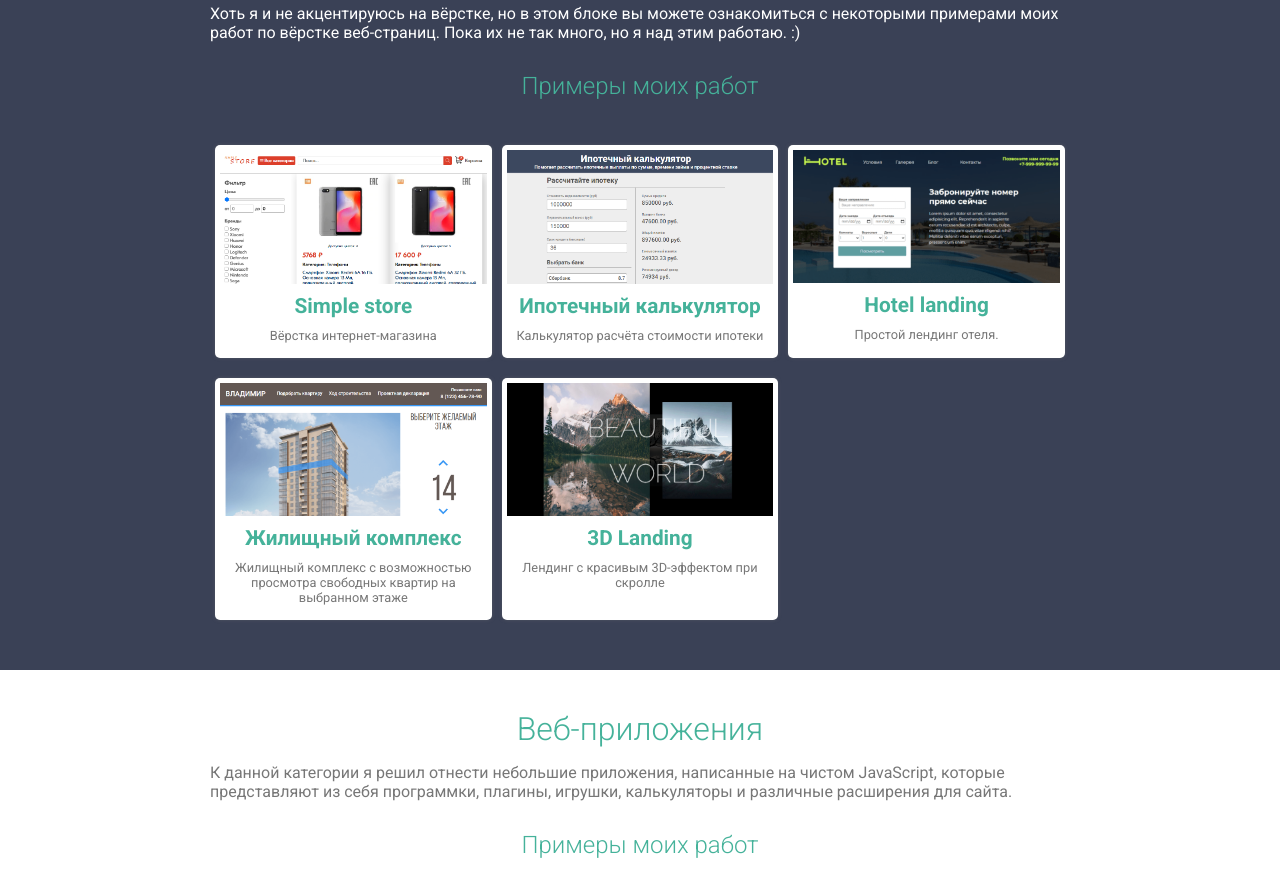
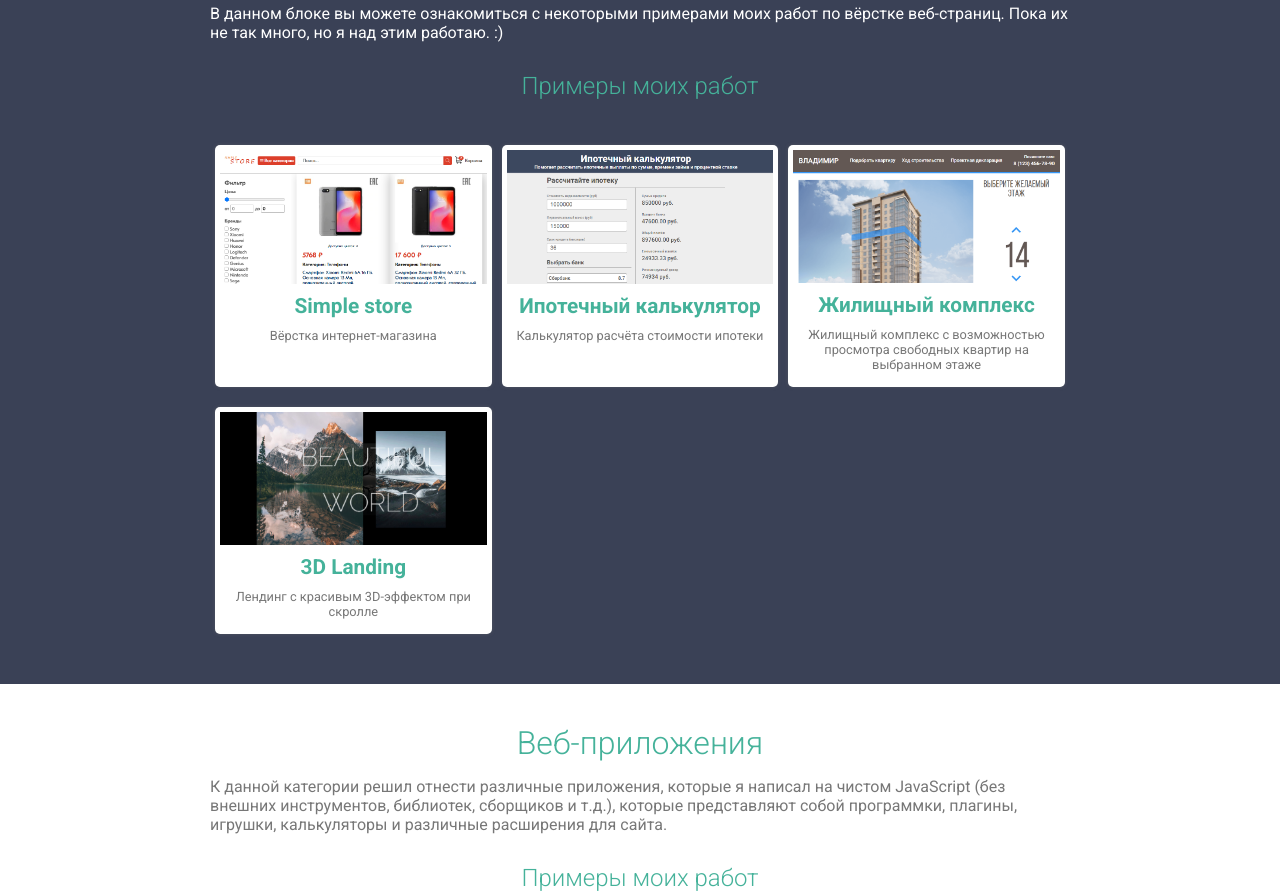
Before and after one commit to voverg/voverg.github.io, a plain HTML site: page index.html in a window 1280 px wide. Shown: the part 1444-2339 px from the top of the page. Drawn offline with Linux system fonts and the light colour scheme; a web font is replaced by a local one.

Commit message:
Hide Hotel layout project. Modify index.html

```diff
--- a/index.html
+++ b/index.html
@@ -109,7 +109,7 @@
   <section class="section-wrapper" id="layout">
     <div class="container bg-dark">
       <h2>Вёрстка</h2>
-      <p class="text-white">Хоть я и не акцентируюсь на вёрстке, но в этом блоке вы можете ознакомиться с некоторыми примерами моих работ по вёрстке веб-страниц. Пока их не так много, но я над этим работаю. :)</p>
+      <p class="text-white">В данном блоке вы можете ознакомиться с некоторыми примерами моих работ по вёрстке веб-страниц. Пока их не так много, но я над этим работаю. :)</p>
       <h3>Примеры моих работ</h3>
       <div class="projects"></div>
     </div>
@@ -118,7 +118,7 @@
   <section class="section-wrapper bg-white" id="web-apps">
     <div class="container">
       <h2>Веб-приложения</h2>
-      <p>К данной категории я решил отнести небольшие приложения, написанные на чистом JavaScript, которые представляют из себя программки, плагины, игрушки, калькуляторы и различные расширения для сайта.</p>
+      <p>К данной категории решил отнести различные приложения, которые я написал на чистом JavaScript (без внешних инструментов, библиотек, сборщиков и т.д.), которые представляют собой программки, плагины, игрушки, калькуляторы и различные расширения для сайта.</p>
       <h3>Примеры моих работ</h3>
       <div class="projects"></div>
     </div>
@@ -131,7 +131,7 @@
       <p class="text-white">
         Одностраничным приложение называется потому, что все действия происходят на одной странице без её перезагрузки. Это позволяет приложению работать быстрее и делает его схожим по функционалу с нативными программами, установленными на ПК или телефон.
       </p>
-      <p class="text-white">При разработке SPA чаще всего используют JavaScript-фреймворки чтобы сосредоточиться на работе с данными приложения. На текущий момент я в процессе активного изучения React.</p>
+      <p class="text-white">При разработке SPA чаще всего используют JavaScript-фреймворки, чтобы сосредоточиться на работе с данными приложения. На текущий момент я в процессе активного изучения React и его окружения.</p>
       <h3>Примеры моих работ</h3>
       <div class="projects"></div>
     </div>
--- a/js/model.js
+++ b/js/model.js
@@ -21,17 +21,17 @@ const data = [
     description: 'Калькулятор расчёта стоимости ипотеки',
     longDescription: 'Введите стоимость недвижимости, первоначальный взнос и срок кредита. Выберите процентнтуню ставку и калькулятор рассчитает сумму кредита, процент банка, общий и ежемесячный платёж.',
   },
-  {
-    id: 'hotel',
-    type: 'layouts',
-    title: 'Hotel landing',
-    link: 'https://voverg.github.io/hotel-landing/',
-    sourceLink: 'https://github.com/voverg/hotel-landing',
-    img: 'img/projects/hotel-landing.png',
-    stack: 'Html, Css (floats)',
-    description: 'Простой лендинг отеля.',
-    longDescription: 'Свёрстан на float просто для тренировки и понимания, как работает блочная модель в Css.',
-  },
+  // {
+  //   id: 'hotel',
+  //   type: 'layouts',
+  //   title: 'Hotel landing',
+  //   link: 'https://voverg.github.io/hotel-landing/',
+  //   sourceLink: 'https://github.com/voverg/hotel-landing',
+  //   img: 'img/projects/hotel-landing.png',
+  //   stack: 'Html, Css (floats)',
+  //   description: 'Простой лендинг отеля.',
+  //   longDescription: 'Свёрстан на float просто для тренировки и понимания, как работает блочная модель в Css.',
+  // },
   {
     id: 'zhk',
     type: 'layouts',
```
